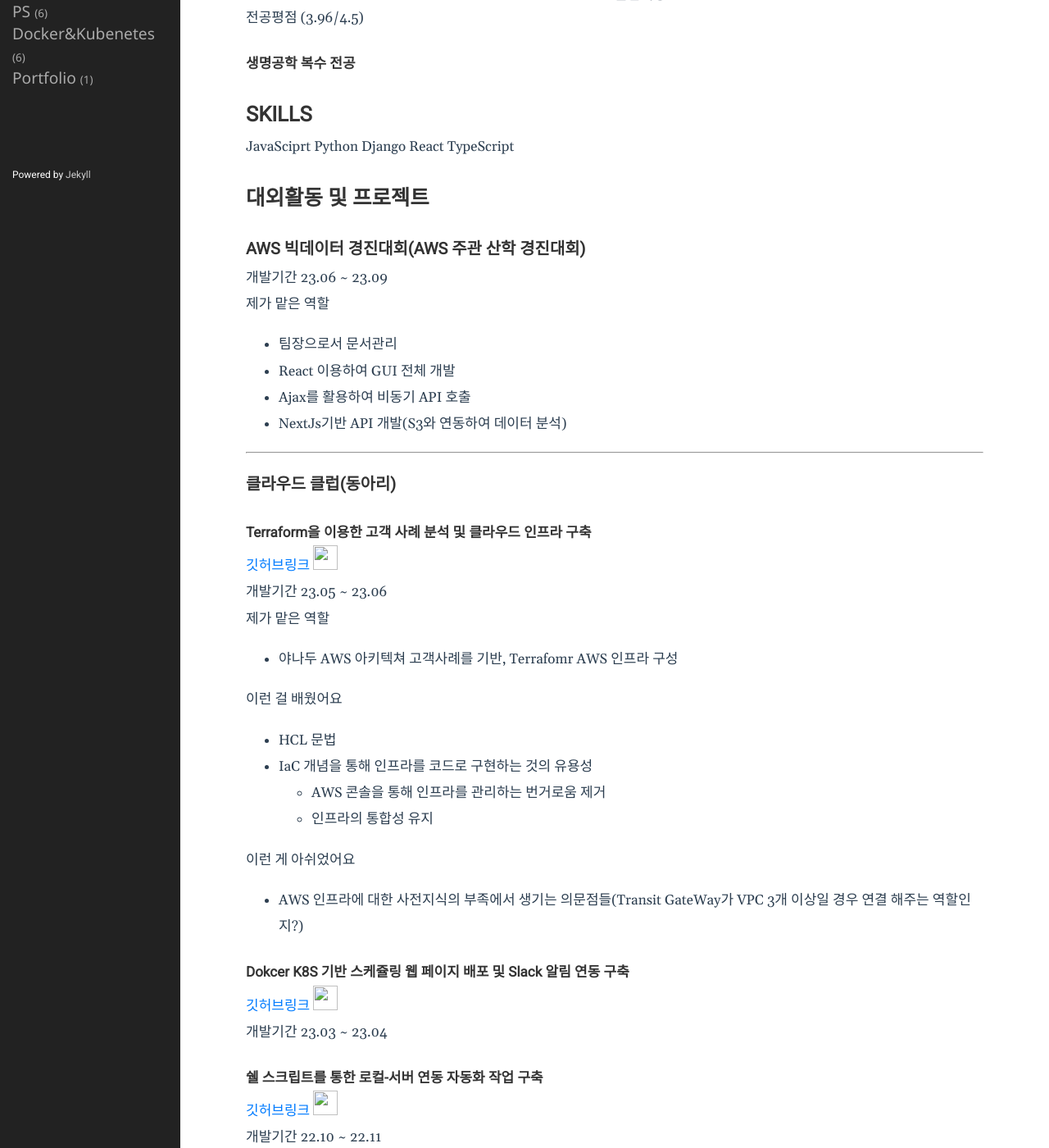
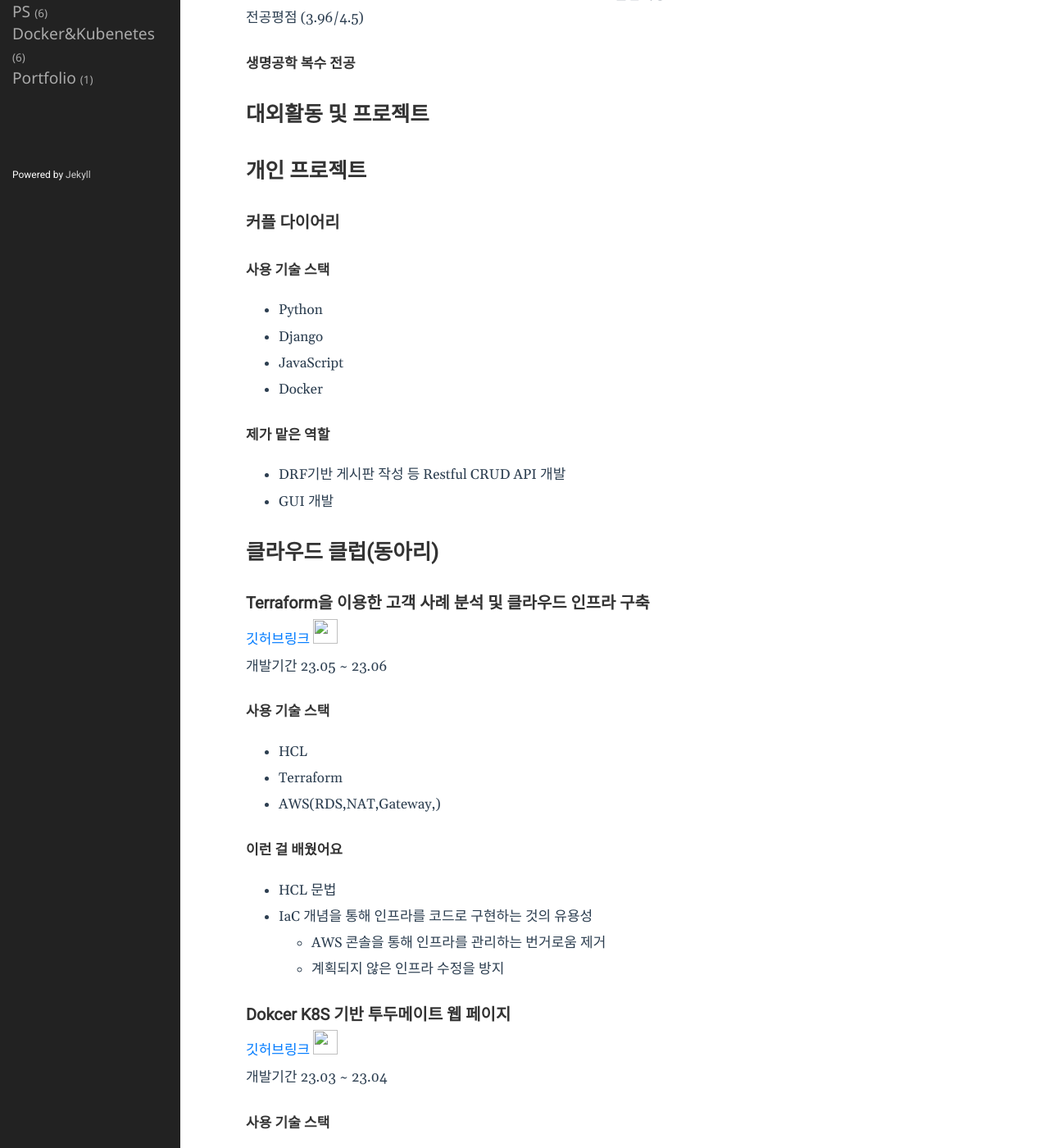
Before and after one commit to minyou2675/minyou2675.github.io, a Jekyll site: the page built from _posts/2023-10-23-Portfolio.md, in a window 1280 px wide and 1400 px high, scrolled down 626 px. Shown: the whole window at 82% size. Built offline with Jekyll 4.4.1, drawn with Linux system fonts in a browser that asks for light colours; comment, search, counter and statistics services are not loaded; some of the changed text lies outside the part shown.

Commit message:
fix.수정

```diff
--- a/_posts/2023-10-23-Portfolio.md
+++ b/_posts/2023-10-23-Portfolio.md
@@ -28,10 +28,10 @@
 <div class=container-left>
 <h3> IT인프라와 클라우드 지식을 겸비한 SW엔지니어 김유민입니다</h3>
 <a href="https://github.com/minyou2675">
-<img src="images/github.png" width="50px" height="50px"></a>
+<img src="images/github.png" alt="" width="50px" height="50px"></a>
 </div>
 <div class=container-right>
-<img src="images/이력서사진.jpg" width="200px" height="200px" style="border-radius: 60%; overflow-hidden:true;">
+<img src="images/이력서사진.JPG" alt="" width="200px" height="200px" style="border-radius: 60%; overflow-hidden:true;">
 </div>
 </div>
 
@@ -60,11 +60,13 @@
 
 #### 생명공학 복수 전공
 
-## SKILLS
-JavaSciprt Python Django React TypeScript
+<!--## SKILLS
+JavaSciprt Python Django React TypeScript-->
 
 ## 대외활동 및 프로젝트
-### AWS 빅데이터 경진대회(AWS 주관 산학 경진대회)
+<!--
+## AWS 빅데이터 경진대회(AWS 주관 산학 경진대회)
+### 지방 인프라 데이터 플랫폼
 개발기간 23.06 ~ 23.09
 
 제가 맡은 역할
@@ -72,81 +74,144 @@
 * 팀장으로서 문서관리
 * React 이용하여 GUI 전체 개발
 * Ajax를 활용하여 비동기 API 호출
-* NextJs기반 API 개발(S3와 연동하여 데이터 분석)
+* NextJs기반 API 개발(S3와 연동하여 데이터 분석) -->
+
+## 개인 프로젝트
+### 커플 다이어리
+#### 사용 기술 스택
+* Python
+* Django
+* JavaScript
+* Docker
+
+#### 제가 맡은 역할
+* DRF기반 게시판 작성 등 Restful CRUD API 개발
+* GUI 개발
 
 
----
-
-
-### 클라우드 클럽(동아리)
-#### Terraform을 이용한 고객 사례 분석 및 클라우드 인프라 구축
+## 클라우드 클럽(동아리)
+### Terraform을 이용한 고객 사례 분석 및 클라우드 인프라 구축
 <a href="https://github.com/minyou2675/Yanadoo_Terraform">깃허브링크
-<img src="images/github.png" width="30px" height="30px"></a>
+<img src="images/github.png" alt="" width="30px" height="30px"></a>
 
 개발기간 23.05 ~ 23.06
 
-제가 맡은 역할
-* 야나두 AWS 아키텍쳐 고객사례를 기반, Terrafomr AWS 인프라 구성
+#### 사용 기술 스택
+* HCL
+* Terraform
+* AWS(RDS,NAT,Gateway,)
 
-이런 걸 배웠어요
+#### 이런 걸 배웠어요
 * HCL 문법
 * IaC 개념을 통해 인프라를 코드로 구현하는 것의 유용성
     * AWS 콘솔을 통해 인프라를 관리하는 번거로움 제거
-    * 인프라의 통합성 유지
+    * 계획되지 않은 인프라 수정을 방지
 
-이런 게 아쉬었어요
-* AWS 인프라에 대한 사전지식의 부족에서 생기는 의문점들(Transit GateWay가 VPC 3개 이상일 경우 연결 해주는 역할인지?)
-
-
-#### Dokcer K8S 기반 스케쥴링 웹 페이지 배포 및 Slack 알림 연동 구축
-<a href="https://github.com/minyou2675/Yanadoo_Terraform">깃허브링크
-<img src="images/github.png" width="30px" height="30px"></a>
+### Dokcer K8S 기반 투두메이트 웹 페이지
+<a href="https://github.com/cloud-club/ToDoMate">깃허브링크
+<img src="images/github.png" alt="" width="30px" height="30px"></a>
 
 개발기간 23.03 ~ 23.04
 
+#### 사용 기술 스택
+* Docker
+* K8S
+* Django
 
-#### 쉘 스크립트를 통한 로컬-서버 연동 자동화 작업 구축
+
+### 쉘 스크립트를 통한 로컬-서버 연동 자동화 작업 구축
 <a href="https://github.com/minyou2675/CloudClub">깃허브링크
-<img src="images/github.png" width="30px" height="30px"></a>
+<img src="images/github.png" alt="" width="30px" height="30px"></a>
 
 개발기간 22.10 ~ 22.11
 
+#### 사용 기술 스택
+* Ubuntu 18.04
+* Bash Shell
+* Crontab
+* Rsync
+* awk
 
----
 
-### 피로그래밍(동아리)
+
+#### 이런 걸 배웠어요
+* Rsync를 이용한 원격서버와 로컬 연동 작업
+* Mysql dump 활용 DB 백업 및 Crontab을 이용한 업무 스케쥴링
+* Shell 문법 기반 자동화 스크립트 작성 경험
+* awk를 이용한 영화 목록 텍스트 데이터 분석 경험
+
+
+
+## 피로그래밍(동아리)
 #### NearByCafe 웹 개발
 개발기간 23.02 ~ 23.03
 <br>Django 웹 개발 대학연합 동아리인 피로그래밍에서 5명의 팀원으로 카페 리뷰 홈페이지를 개발하였습니다.
-### 제가 맡은 역할은 이렇습니다
+
+#### 사용 기술 스택
+* JavaScript
+* Python
+* Django
+
+#### 제가 맡은 역할
 * 세션을 이용한 사용자 로그인, 로그아웃 처리
 * 검색 API 개발
 * Nginx로 서버 프록시 및 TLS 인증
 * EC2로 웹 사이트 배포작업
-### 아쉬웠던 점
-* 서버-클라이언트 구조가 아닌 MVT구조로 인해 이후 유지보수 하기에는 까다롭다고 느꼈습니다.
-* Java와 같이 코드의 캡슐화를 파이썬에서 어떻게 구현하는지?
-* ORM
 
----
-
-### UMC(동아리)
-
----
-
-### KT 산학 AI 경진대회
+#### 이런 걸 배웠어요
+* Django를 이용한 서버구축
+* 짧은 시간내 프로젝트를 완료하기 위한 팀원간 스프린트 경험
+* MTV구조 개발 경험
 
 
-## PRESENTATIONS
+## UMC(동아리)
+### 독후감 커뮤니티 안드로이드 어플리케이션
+
+#### 사용 기술 스택
+* java 17
+* Spring Boot
+
+#### 제가 맡은 역할
+* 백엔드(CRUD API 구현)
+*
+#### 이런 걸 배웠어요
+* Spring Boot 프레임워크 사용 능력
+* DTO를 통한 데이터 캡슐화 경험
+
+
+
+## KT 산학 AI 경진대회
+
+### AI기반 유기견 개체 인식 프로그램 개발
+
+#### 사용 기술 스택
+* Python
+* Pytorch
+* AWS S3,RDS
+
+#### 제가 맡은 역할
+* YoloV5와 ResNet 기반 견종 객체인식 모듈 개발
+* 모듈 통합 작업 진행
+* AWS RDS,S3 서비스 적용
+
+#### 이런 걸 배웠어요
+* 객체인식 경험
+
+
+
+<!-- ## PRESENTATIONS -->
 
 ## CERTIFICATES
-AWS Solutions Architect Associate
+AWS Solutions Ar/chitect Associate (2023.10)
 
-SQLD
+SQLD (2022.09)
 
-OPIC English IH(Intermediate High)
+OPIC English IH(Intermediate High) (2023.03)
 
 ## AWARDS
+KT 산학 AI 경진대회 최우수상(KT 이사장상,상명대학교 총장상)
+
+SW인재페스티벌 우수상(소프트웨어중심대학협의회장상)
 
 ## ETC
 
```
